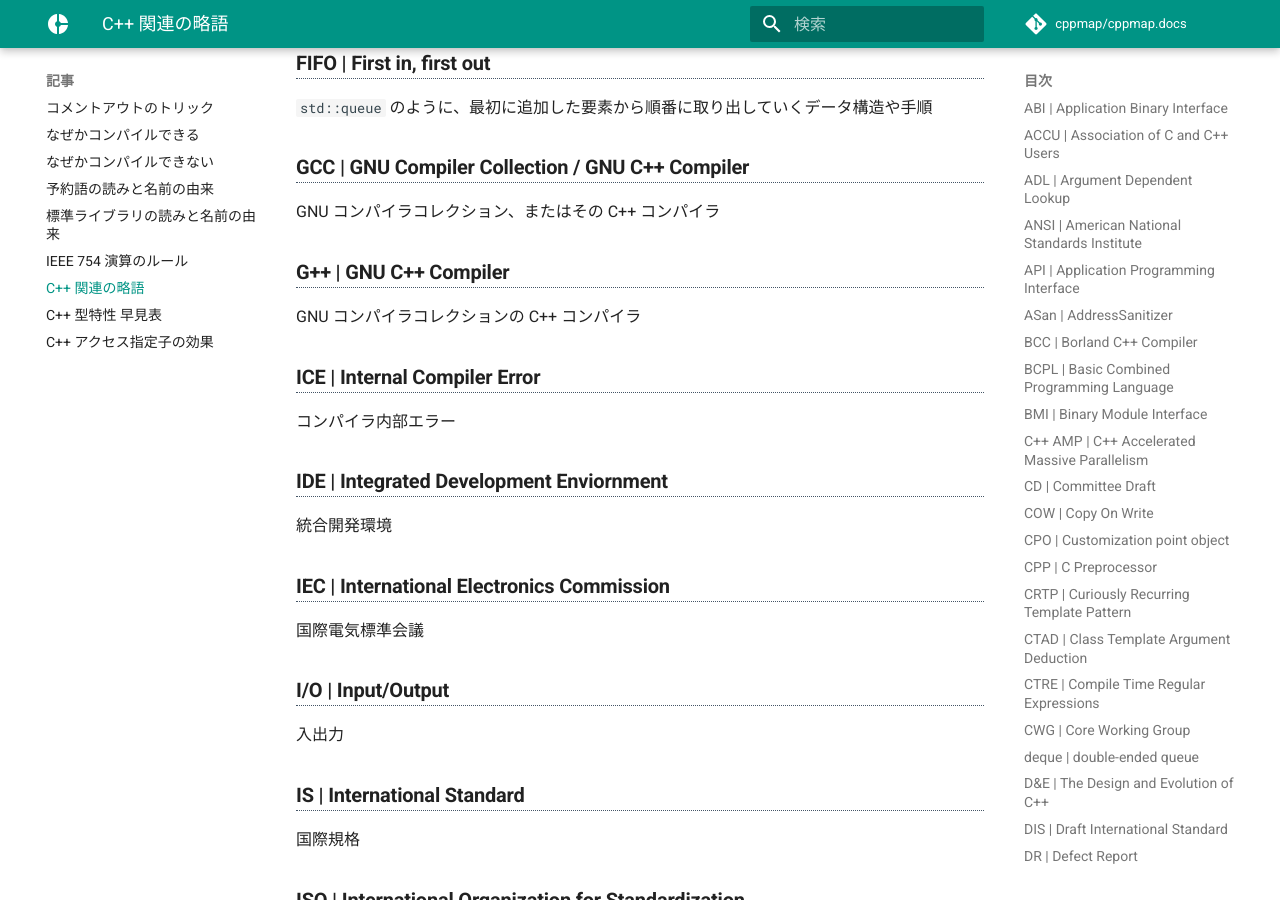
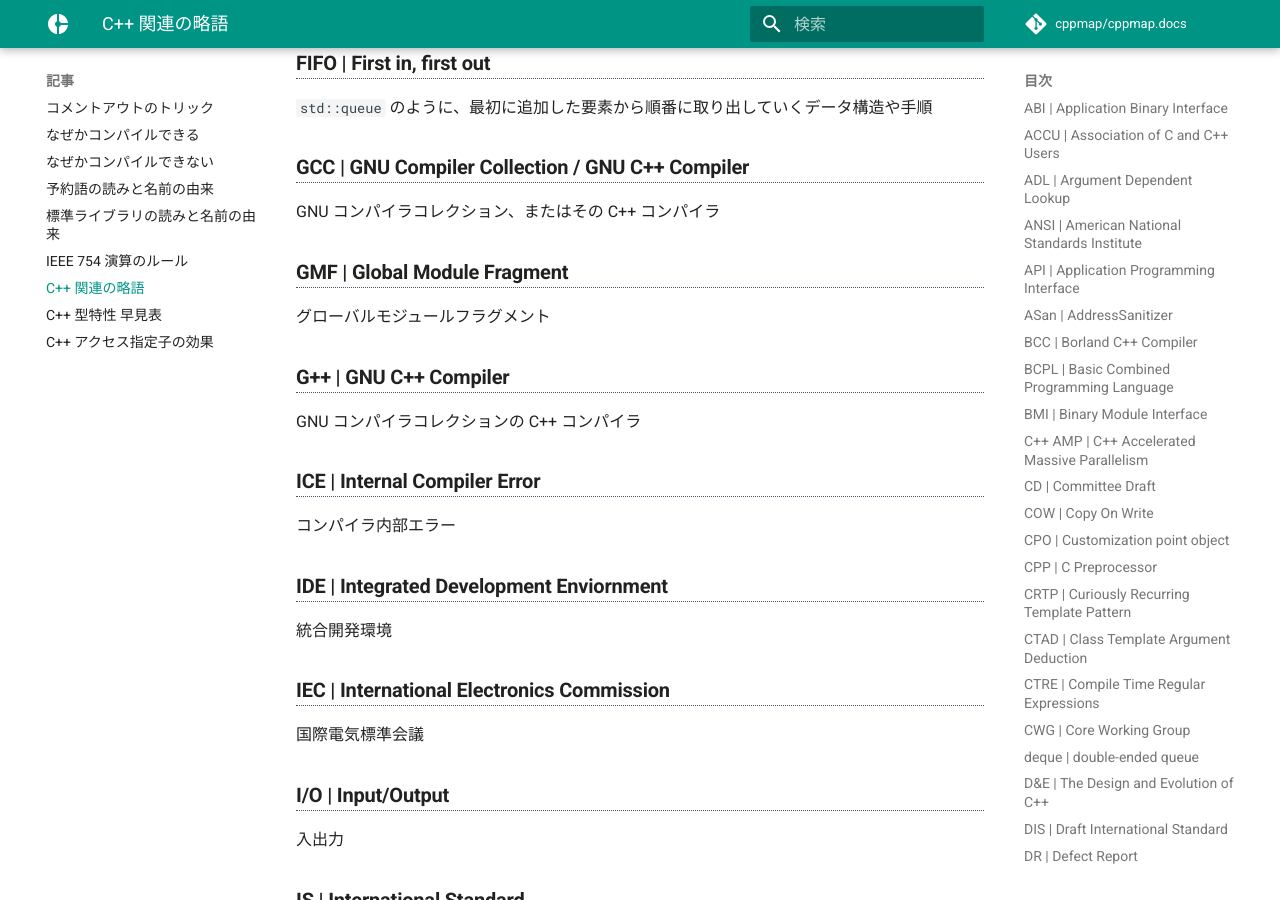
Before and after one commit to cppmap/cppmap.docs, an MkDocs documentation site: the page built from docs/articles/acronyms.md, in a window 1280 px wide and 900 px high, scrolled down 3428 px. Built offline with MkDocs 1.6.1 and Material for MkDocs 9.7.7, drawn with Linux system fonts in a browser that asks for light colours; nearby versions of some CDN libraries; comment, search, counter and statistics services are not loaded.

Commit message:
Update acronyms.md

```diff
--- a/docs/articles/acronyms.md
+++ b/docs/articles/acronyms.md
@@ -97,6 +97,9 @@ C++ 標準化委員会のスタディグループの 1 つ (SG17). EWG に向け
 
 ### GCC | GNU Compiler Collection / GNU C++ Compiler
 GNU コンパイラコレクション、またはその C++ コンパイラ
+
+### GMF | Global Module Fragment
+グローバルモジュールフラグメント
 
 ### G++ | GNU C++ Compiler
 GNU コンパイラコレクションの C++ コンパイラ
```
